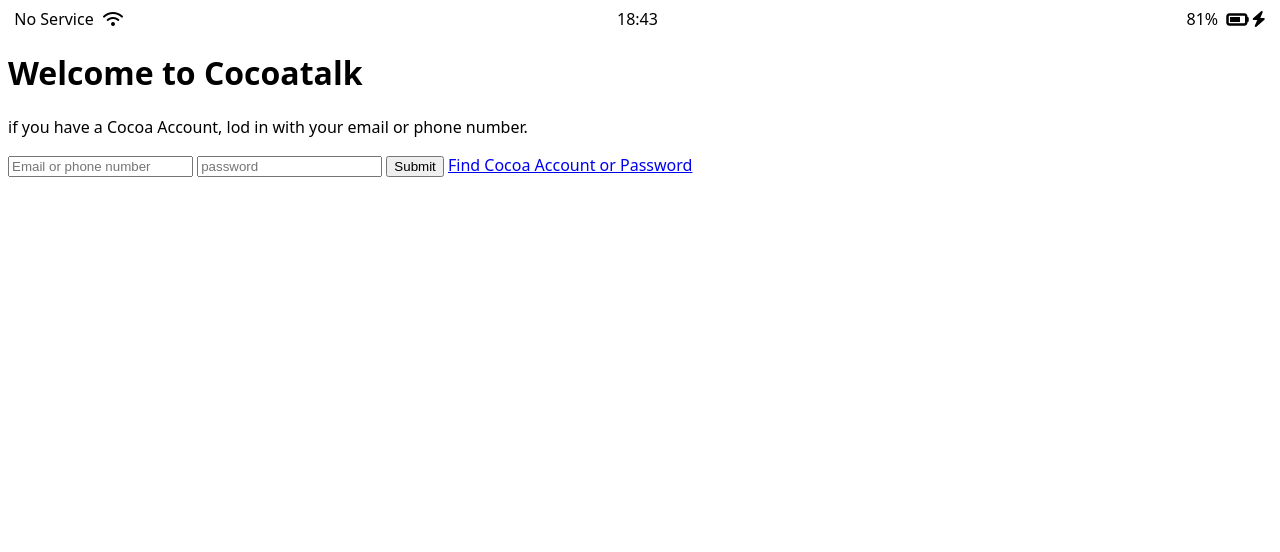
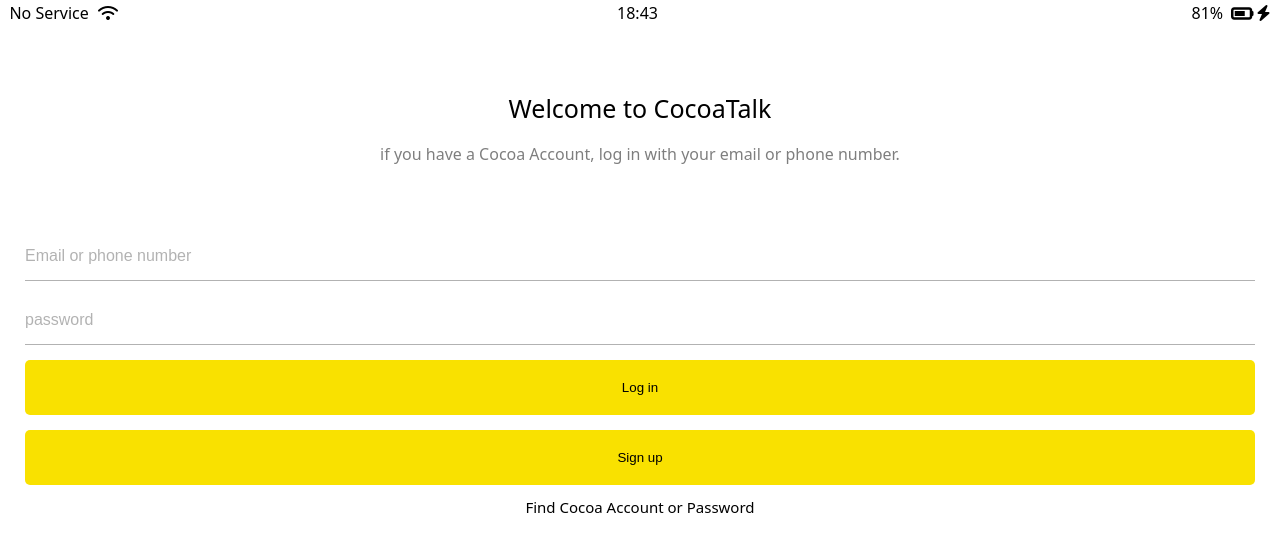
Before and after one commit to attckoneren/eren-yeager, a plain HTML site: page index.html in a window 1280 px wide. Drawn offline with Linux system fonts and the light colour scheme.

Commit message:
login-form

```diff
--- /dev/null
+++ b/css/components/status-bar.css
@@ -0,0 +1,23 @@
+.status-bar {
+  display: flex;
+  justify-content: center;
+  padding: 5px 3px;
+}
+.status-bar__column {
+  width: 33%;
+}
+.status-bar__column span {
+  margin-right: 5px;
+}
+.status-bar__column:nth-child(2) {
+  display: flex;
+  justify-content: center;
+}
+.status-bar__column:last-child {
+  display: flex;
+  justify-content: flex-end;
+  align-items: center;
+}
+.status-bar__column .fa-battery-three-quarters {
+  margin: 0px 3px;
+}
--- /dev/null
+++ b/css/reset.css
@@ -0,0 +1,133 @@
+/* http://meyerweb.com/eric/tools/css/reset/
+   v2.0 | 20110126
+   License: none (public domain)
+*/
+
+html,
+body,
+div,
+span,
+applet,
+object,
+iframe,
+h1,
+h2,
+h3,
+h4,
+h5,
+h6,
+p,
+blockquote,
+pre,
+a,
+abbr,
+acronym,
+address,
+big,
+cite,
+code,
+del,
+dfn,
+em,
+img,
+ins,
+kbd,
+q,
+s,
+samp,
+small,
+strike,
+strong,
+sub,
+sup,
+tt,
+var,
+b,
+u,
+i,
+center,
+dl,
+dt,
+dd,
+ol,
+ul,
+li,
+fieldset,
+form,
+label,
+legend,
+table,
+caption,
+tbody,
+tfoot,
+thead,
+tr,
+th,
+td,
+article,
+aside,
+canvas,
+details,
+embed,
+figure,
+figcaption,
+footer,
+header,
+hgroup,
+menu,
+nav,
+output,
+ruby,
+section,
+summary,
+time,
+mark,
+audio,
+video {
+  margin: 0;
+  padding: 0;
+  border: 0;
+  font-size: 100%;
+  font: inherit;
+  vertical-align: baseline;
+}
+/* HTML5 display-role reset for older browsers */
+article,
+aside,
+details,
+figcaption,
+figure,
+footer,
+header,
+hgroup,
+menu,
+nav,
+section {
+  display: block;
+}
+body {
+  line-height: 1;
+}
+ol,
+ul {
+  list-style: none;
+}
+blockquote,
+q {
+  quotes: none;
+}
+blockquote:before,
+blockquote:after,
+q:before,
+q:after {
+  content: "";
+  content: none;
+}
+table {
+  border-collapse: collapse;
+  border-spacing: 0;
+}
+
+input:focus {
+  outline: none;
+}
--- /dev/null
+++ b/css/screens/welcome.css
@@ -0,0 +1,49 @@
+.welcome-header {
+  display: flex;
+  text-align: center;
+  flex-direction: column;
+  align-items: center;
+  margin: 70px 0px;
+}
+.header__title {
+  margin-bottom: 25px;
+  font-size: 25px;
+}
+.header__text {
+  width: 60%;
+  opacity: 0.5;
+}
+.login-form {
+  display: flex;
+  flex-direction: column;
+  margin: 0px 25px;
+}
+.login-form__input {
+  padding: 15px 0px;
+  border: none;
+  border-bottom: 1px solid rgba(0, 0, 0, 0.3);
+  font-size: 16px;
+  margin-bottom: 15px;
+  transition: border-color 0.3s ease-in-out;
+}
+.login-form__input:focus {
+  border-color: var(--sexygrey);
+}
+.login-form__input::placeholder {
+  color: rgba(0, 0, 0, 0.3);
+}
+
+.login-form__btn {
+  cursor: pointer;
+  background-color: var(--yellow);
+  border-radius: 5px;
+  padding: 20px;
+  margin-bottom: 15px;
+  border: none;
+}
+.login-form__link {
+  text-align: center;
+  text-decoration: none;
+  color: inherit;
+  font-size: 15px;
+}
--- a/css/styles.css
+++ b/css/styles.css
@@ -1,26 +1,10 @@
+@import "reset.css";
+@import "variable.css";
+@import "components/status-bar.css";
+/* componoets */
+@import "screens/welcome.css";
+/* sreenes */
 body {
   font-family: system-ui, -apple-system, BlinkMacSystemFont, "Segoe UI", Roboto,
     Oxygen, Ubuntu, Cantarell, "Open Sans", "Helvetica Neue", sans-serif;
 }
-.status-bar {
-  display: flex;
-  justify-content: center;
-}
-.status-bar__column {
-  width: 33%;
-}
-.status-bar__column span {
-  margin-right: 5px;
-}
-.status-bar__column:nth-child(2) {
-  display: flex;
-  justify-content: center;
-}
-.status-bar__column:last-child {
-  display: flex;
-  justify-content: flex-end;
-  align-items: center;
-}
-.status-bar__column .fa-battery-three-quarters {
-  margin: 0px 3px;
-}
--- /dev/null
+++ b/css/variable.css
@@ -0,0 +1,4 @@
+:root {
+  --sexygrey: rgb(106 106 99);
+  --yellow: rgb(249, 225, 0);
+}
--- a/index.html
+++ b/index.html
@@ -24,16 +24,21 @@
       </div>
     </div>
     <header class="welcome-header">
-      <h1>Welcome to Cocoatalk</h1>
-      <p>
-        if you have a Cocoa Account, lod in with your email or phone number.
+      <h1 class="header__title">Welcome to CocoaTalk</h1>
+      <p class="header__text">
+        if you have a Cocoa Account, log in with your email or phone number.
       </p>
     </header>
-    <form id="login-form">
-      <input type="text" placeholder="Email or phone number" />
-      <input type="password" placeholder="password" />
-      <input type="submit" placeholder="Log in" />
-      <a href="#">Find Cocoa Account or Password</a>
+    <form class="login-form">
+      <input
+        class="login-form__input"
+        type="text"
+        placeholder="Email or phone number"
+      />
+      <input class="login-form__input" type="password" placeholder="password" />
+      <input class="login-form__btn" type="submit" value="Log in" />
+      <input class="login-form__btn" type="submit" value="Sign up" />
+      <a class="login-form__link" href="#">Find Cocoa Account or Password</a>
     </form>
     <script
       src="https://kit.fontawesome.com/60a21b9475.js"
```
